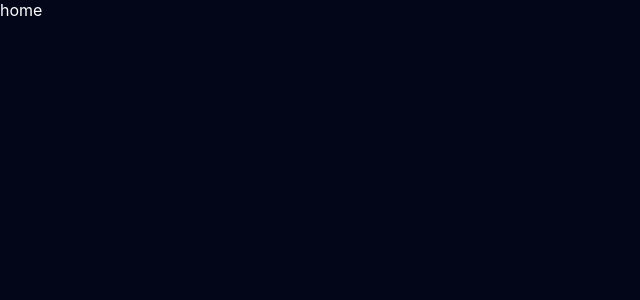
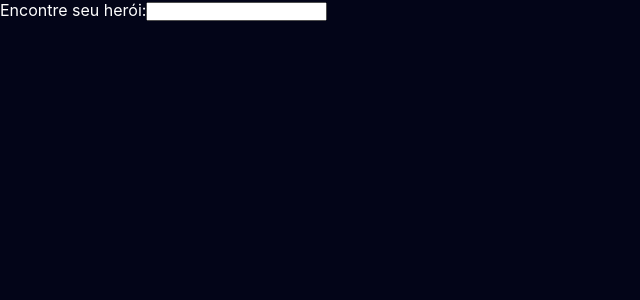
Before and after one commit to Carolbrandes/Marvel-APP-2023, a React (Vite) app: page / in a window 1280 px wide. Shown: the top 300 px of the page, without its empty margins (0-640 px from the left). Built offline with nearby package versions, Linux system fonts and the light colour scheme.

Commit message:
create a global context

```diff
--- a/src/App.tsx
+++ b/src/App.tsx
@@ -1,12 +1,16 @@
 import AppRoutes from 'routes'
 import GlobalStyles from '@common/styles'
+import { UserStorage } from '@context/globalContext'
+
 
 function App() {
 
   return (
     <>
       <GlobalStyles />
-      <AppRoutes />
+      <UserStorage>
+        <AppRoutes />
+      </UserStorage>
     </>
   )
 }
--- /dev/null
+++ b/src/common/types/IglobalContext.ts
@@ -0,0 +1,4 @@
+export interface IGlobalContext {
+    search?: string
+    setSearch?: (value: string) => void
+}
--- /dev/null
+++ b/src/components/Search/index.tsx
@@ -0,0 +1,27 @@
+import { useContext, ChangeEvent } from "react"
+import { UserContext } from "@context/globalContext"
+import { IGlobalContext } from "@common/types/IglobalContext"
+
+const Search = () => {
+    const { search, setSearch }: IGlobalContext = useContext(UserContext);
+
+    const handleInput = (value: string) => setSearch && setSearch(value)
+
+    return (
+        <>
+            <label>
+                <span>Encontre seu herói:</span>
+                <input
+                    value={search}
+                    onChange={({ target }: ChangeEvent<HTMLInputElement>) => handleInput(target.value)}
+                />
+            </label>
+        </>
+    )
+}
+
+
+
+
+
+export default Search
--- /dev/null
+++ b/src/context/globalContext.tsx
@@ -0,0 +1,26 @@
+import { createContext, ReactNode, useEffect, useState } from "react"
+
+interface Props {
+    children?: ReactNode;
+}
+
+export const UserContext = createContext({})
+
+export const UserStorage = ({ children }: Props) => {
+    const [search, setSearch] = useState('')
+
+
+    useEffect(() => {
+        console.log("🚀 ~ file: globalContext.tsx:11 ~ UserStorage ~ search:", search)
+
+    }, [search])
+
+
+    return (
+        <UserContext.Provider
+            value={{ search, setSearch }}
+        >
+            {children}
+        </UserContext.Provider>
+    )
+}
--- a/src/pages/home/index.tsx
+++ b/src/pages/home/index.tsx
@@ -1,5 +1,11 @@
+import Search from "@components/Search"
+
 const Home = () => {
-    return(<div>home</div>)
+    return(
+        <>
+            <Search />
+        </>
+    )
 }
 
 export default Home
--- a/tsconfig.json
+++ b/tsconfig.json
@@ -19,6 +19,9 @@
       ],
       "@services/*": [
         "./services/*"
+      ],
+      "@context/*": [
+        "./context/*"
       ]
     },
     "target": "ES2020",
```
